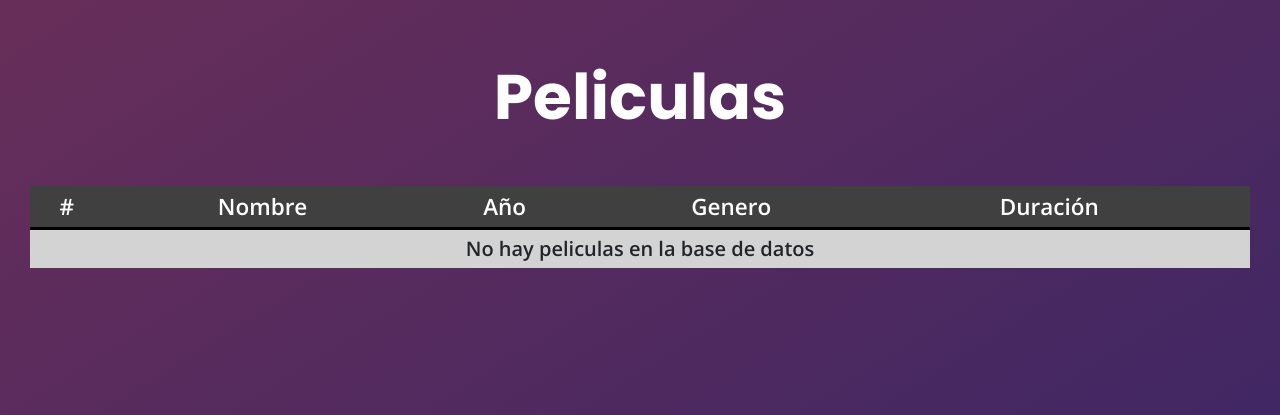
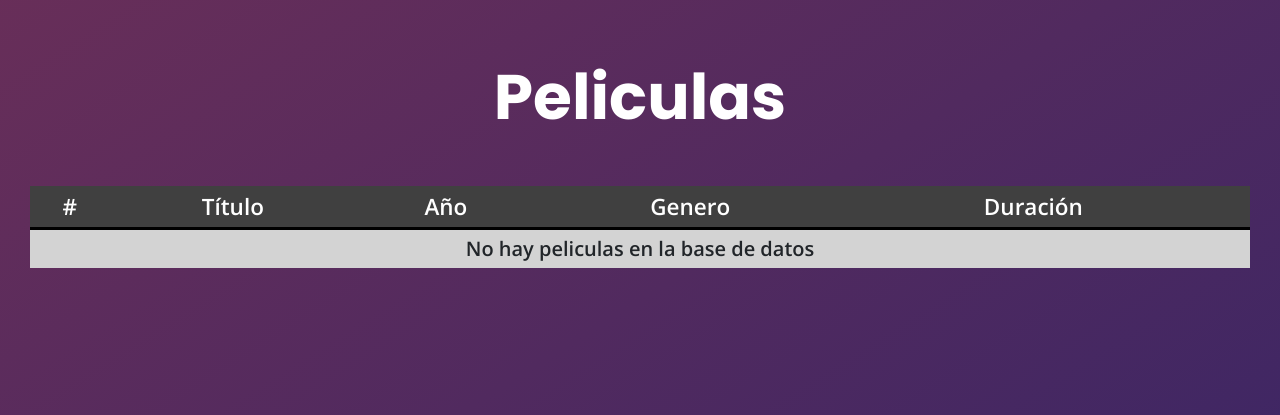
Before and after one commit to Axel-Jeremias/TP-CaC-Final, a Django app: page /peliculas/ in a window 1280 px wide. Shown: the part 100-515 px from the top of the page. Run offline with Django 4.2, Linux system fonts and the light colour scheme; data that the repository does not hold is empty.

Commit message:
Cambiar "nombre" por "titulo"

```diff
--- a/app_peliculas/models.py
+++ b/app_peliculas/models.py
@@ -24,7 +24,7 @@ class Pelicula(models.Model):
 
 	OPCIONES_AÑOS = [(a, a) for a in range(1888, 2024)]
 
-	nombre = models.CharField(max_length=100)
+	titulo = models.CharField(max_length=100)
 	año = models.IntegerField(choices=OPCIONES_AÑOS)
 	genero = models.CharField(max_length=10, choices=OPCIONES_GENERO)
 	lenguaje = models.CharField(max_length=30)
@@ -36,7 +36,7 @@ class Pelicula(models.Model):
 	director = models.CharField(max_length=50)
 
 	def __str__(self):
-		return f"{self.nombre}, una pelicula de {self.get_genero_display()} lanzada en {self.año}"
+		return f"{self.titulo} ({self.año})"
 
 	def get_fields(self):
 		return [
--- a/app_peliculas/templates/peliculas.html
+++ b/app_peliculas/templates/peliculas.html
@@ -21,7 +21,7 @@
 		<table>
 			<tr>
 				<th>#</th>
-				<th>Nombre</th>
+				<th>Título</th>
 				<th>Año</th>
 				<th>Genero</th>
 				<th>Duración</th>
--- a/app_peliculas/templates/peliculas_detalles.html
+++ b/app_peliculas/templates/peliculas_detalles.html
@@ -9,7 +9,7 @@
 {% endblock %}
 
 {% block titulo %}
-    {{ pelicula.nombre }}
+    {{ pelicula.titulo }}
 {% endblock %}
 
 {% block content %}
```
Also changed, not shown: app_peliculas/migrations/0005_rename_nombre_pelicula_titulo.py (added).
